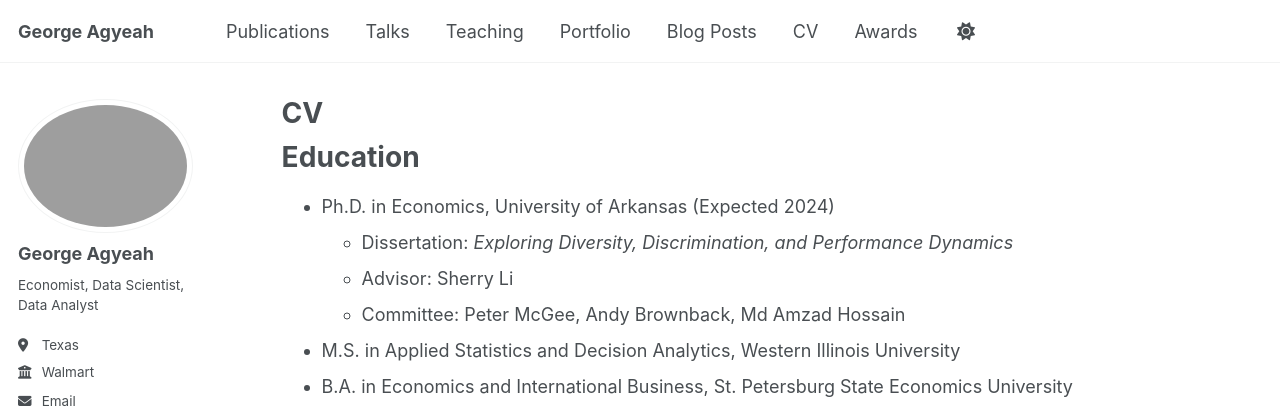
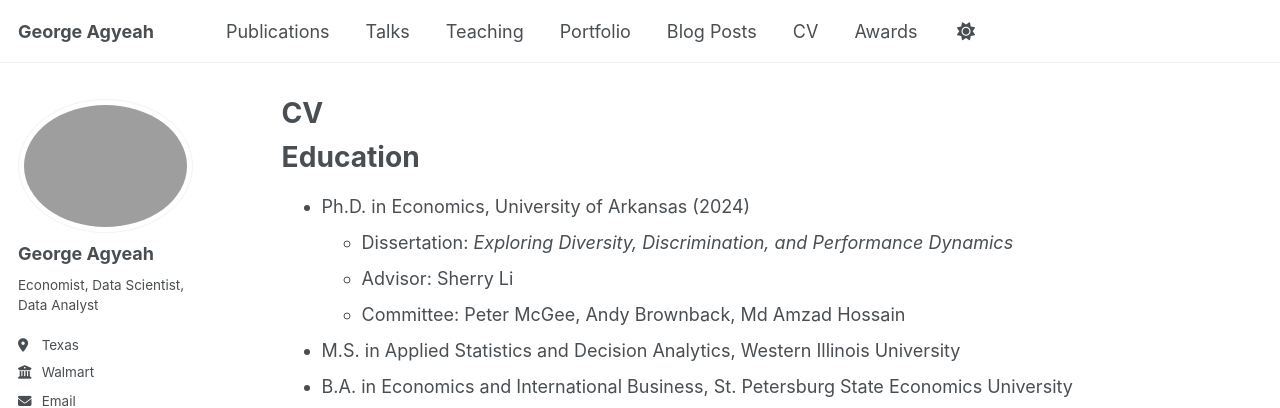
Before and after one commit to Gee1225/gee1225.github.io, a Jekyll site: the page built from _pages/cv.md, in a window 1280 px wide and 900 px high. Shown: the top 408 px of the window. Built offline with Jekyll 4.4.1, drawn with Linux system fonts in a browser that asks for light colours; some web fonts are replaced.

Commit message:
Update cv.md

```diff
--- a/_pages/cv.md
+++ b/_pages/cv.md
@@ -11,7 +11,7 @@ redirect_from:
 
 Education
 ======
-* Ph.D. in Economics, University of Arkansas (Expected 2024)
+* Ph.D. in Economics, University of Arkansas (2024)
   * Dissertation: *Exploring Diversity, Discrimination, and Performance Dynamics*
   * Advisor: Sherry Li
   * Committee: Peter McGee, Andy Brownback, Md Amzad Hossain
```
